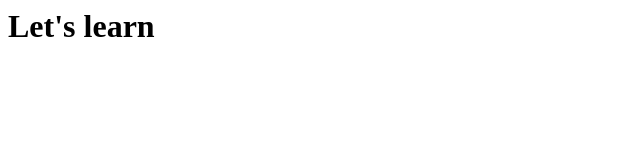
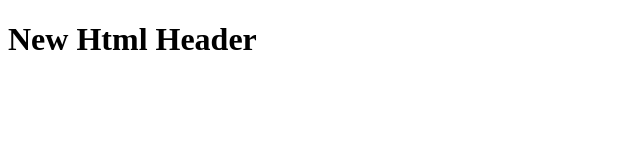
Before and after one commit to HIRWA13/Gym-Git-Exercise-Solutions, a plain HTML site: page index.html in a window 1280 px wide. Shown: the whole page, without its empty margins (0-640 px from the left). Drawn offline with Linux system fonts and the light colour scheme.

Commit message:
New index file

```diff
--- a/index.html
+++ b/index.html
@@ -1,8 +1,11 @@
-<html>
-<head>
-<title>Hello there</title>
-</head>
-<body>
-<h1>Let's learn</h1>
-</body>
+<!DOCTYPE html>
+<html lang="en">
+  <head>
+    <meta charset="UTF-8" />
+    <meta name="viewport" content="width=device-width, initial-scale=1.0" />
+    <title>New Html file</title>
+  </head>
+  <body>
+    <h1>New Html Header</h1>
+  </body>
 </html>
```
Also changed, not shown: verb.html (deleted, +0 -8 lines), 1 other file.
